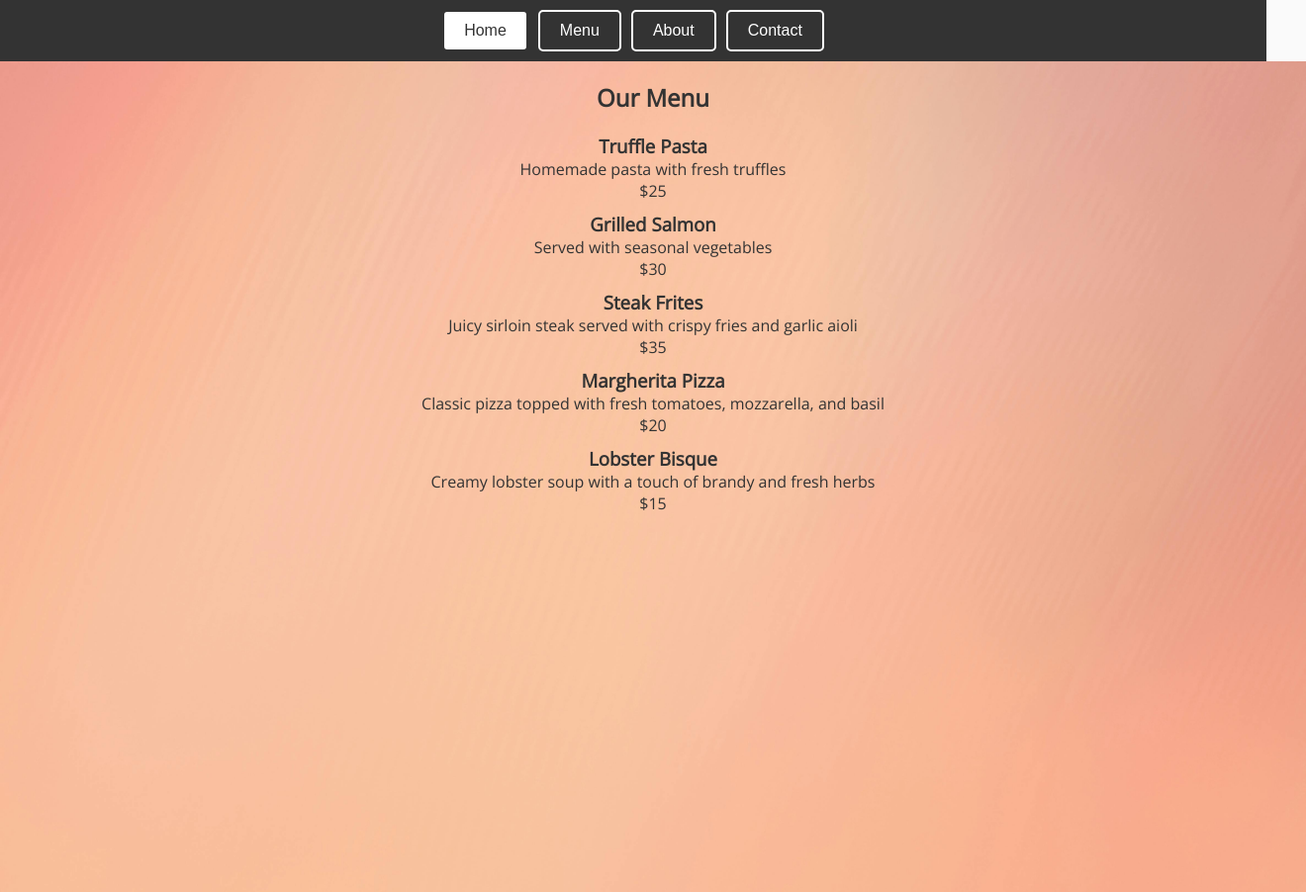
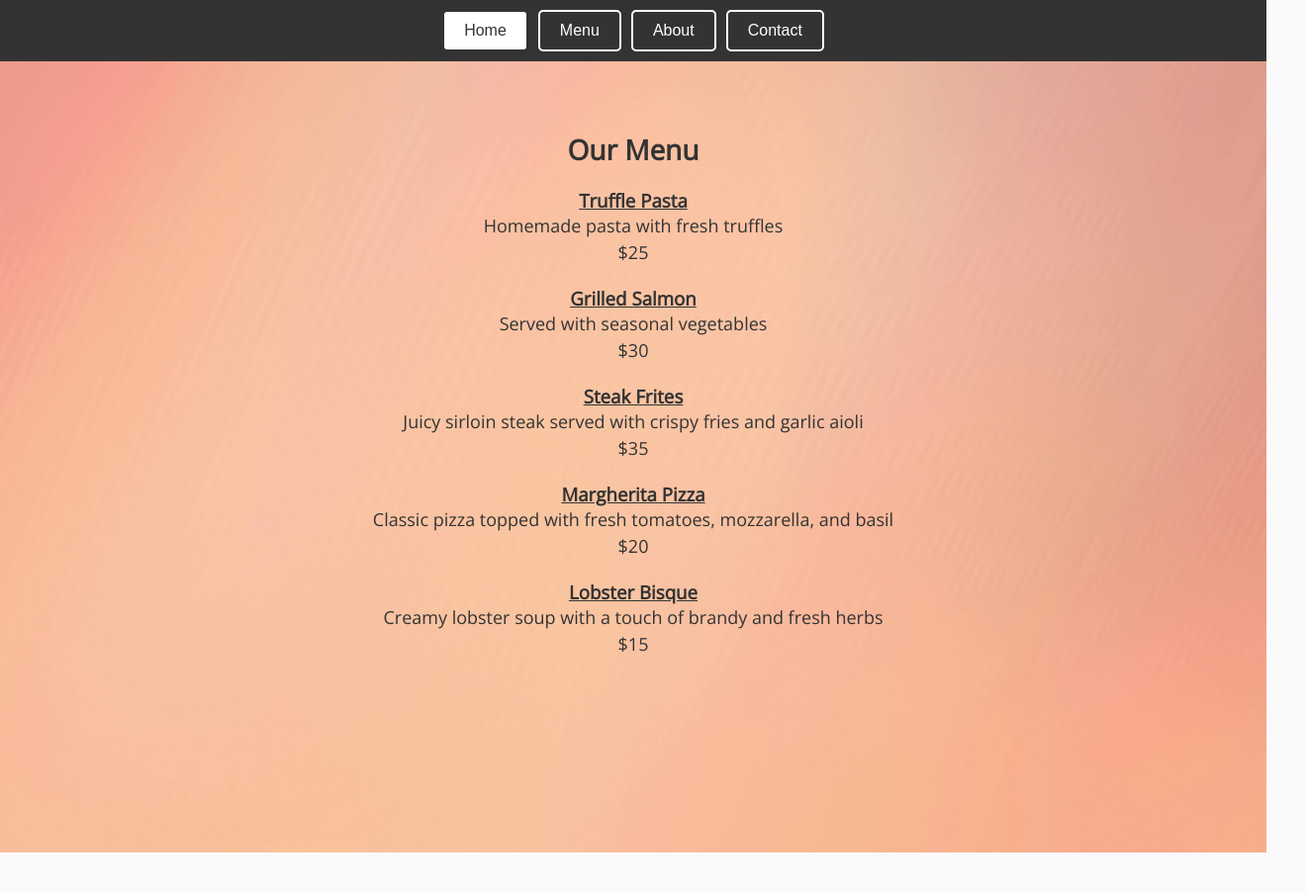
Before and after one commit to daliduraku/js-restaurant-page, a website built with webpack: page src/template.html in a window 1280 px wide. Both pictures are taken after a click on the button "Menu". Shown: the whole page at 99% size, 1320 px wide, since content can reach past the window. After the commit the page ends 862 px from the top, so only its background shows below. Built offline with nearby package versions, Linux system fonts and the light colour scheme.

Commit message:
updated the general reset

```diff
--- a/src/modules/menu.js
+++ b/src/modules/menu.js
@@ -41,6 +41,7 @@
 
     });
 
-    content.appendChild(menuSection);
+    main.appendChild(menuSection);
+    content.appendChild(main);
 
 }
--- a/src/styles.css
+++ b/src/styles.css
@@ -2,12 +2,14 @@
 * {
     margin: 0;
     padding: 0;
+    box-sizing: border-box;
 }
 
 body {
     font-family: 'Open Sans', sans-serif;
     background-color: #fafafa;
     color: #333;
+
 }
 
 
@@ -16,6 +18,7 @@ body {
 header {
     background-color: #333;
     padding: 10px 0;
+    width: 100vw;
 }
 
 nav {
@@ -95,8 +98,11 @@ main p {
 }
 
 .namePlate {
-    padding-bottom: 10px;
+    padding-bottom: 20px;
+}
 
+.namePlate h3 {
+    text-decoration: underline;
 }
 
 .menuSection h2 {
@@ -127,7 +133,7 @@ footer {
 }
 
 /* responsive design */
-@media (max-width: 768px){
+@media (max-width: 800px){
     nav {
         flex-direction: column;
     }
```
